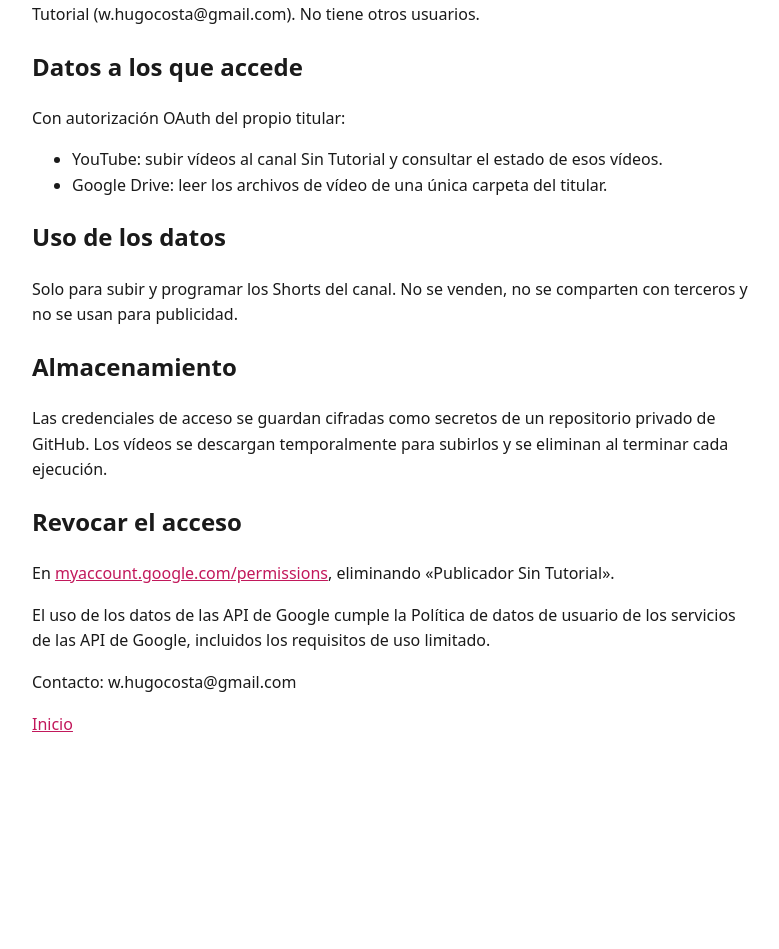
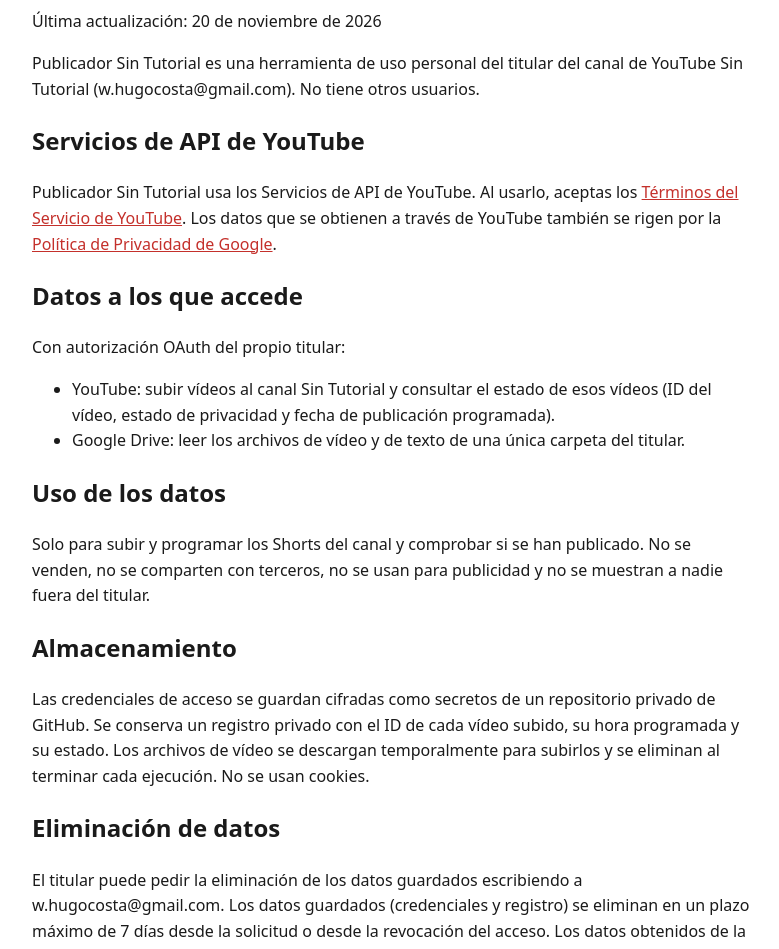
Before and after one commit to whugocosta-code/whugocosta-code.github.io, a plain HTML site: page privacidad.html in a window 1280 px wide. Shown: the part 237-1186 px from the top of the page, without its empty margins (248-1027 px from the left). Before the commit the page ends 1022 px from the top, so only its background shows below. Drawn offline with Linux system fonts and the light colour scheme.

Commit message:
Add files via upload

```diff
--- a/privacidad.html
+++ b/privacidad.html
@@ -1,24 +1,34 @@
 <!doctype html>
 <html lang="es"><head><meta charset="utf-8"><meta name="viewport" content="width=device-width,initial-scale=1">
-<title>Política de privacidad · Publicador Sin Tutorial</title>
-<style>body{font-family:system-ui,sans-serif;max-width:720px;margin:48px auto;padding:0 16px;line-height:1.6;color:#1a1a1a}a{color:#c2185b}</style></head>
+<title>Política de privacidad · Publicador Sin Tutorial</title><style>body{font-family:system-ui,-apple-system,sans-serif;max-width:720px;margin:48px auto;padding:0 16px;line-height:1.6;color:#1a1a1a;background:#fff}a{color:#c4302b}nav{display:flex;gap:16px;flex-wrap:wrap;padding:12px 0;border-bottom:1px solid #ddd;margin-bottom:24px}.yt{display:inline-flex;align-items:center;gap:8px;padding:8px 14px;border:1px solid #ddd;border-radius:8px;font-weight:600}.yt b{color:#c4302b}</style></head>
 <body>
+<nav><a href="index.html">Inicio</a><a href="privacidad.html">Política de privacidad</a><a href="terminos.html">Términos del servicio</a></nav>
 <h1>Política de privacidad de Publicador Sin Tutorial</h1>
-<p>Última actualización: 19 de noviembre de 2026</p>
+<p>Última actualización: 20 de noviembre de 2026</p>
 <p>Publicador Sin Tutorial es una herramienta de uso personal del titular del canal de YouTube Sin Tutorial (w.hugocosta@gmail.com). No tiene otros usuarios.</p>
+
+<h2>Servicios de API de YouTube</h2>
+<p>Publicador Sin Tutorial usa los Servicios de API de YouTube. Al usarlo, aceptas los <a href="https://www.youtube.com/t/terms">Términos del Servicio de YouTube</a>. Los datos que se obtienen a través de YouTube también se rigen por la <a href="https://policies.google.com/privacy">Política de Privacidad de Google</a>.</p>
+
 <h2>Datos a los que accede</h2>
 <p>Con autorización OAuth del propio titular:</p>
 <ul>
-<li>YouTube: subir vídeos al canal Sin Tutorial y consultar el estado de esos vídeos.</li>
-<li>Google Drive: leer los archivos de vídeo de una única carpeta del titular.</li>
+<li>YouTube: subir vídeos al canal Sin Tutorial y consultar el estado de esos vídeos (ID del vídeo, estado de privacidad y fecha de publicación programada).</li>
+<li>Google Drive: leer los archivos de vídeo y de texto de una única carpeta del titular.</li>
 </ul>
+
 <h2>Uso de los datos</h2>
-<p>Solo para subir y programar los Shorts del canal. No se venden, no se comparten con terceros y no se usan para publicidad.</p>
+<p>Solo para subir y programar los Shorts del canal y comprobar si se han publicado. No se venden, no se comparten con terceros, no se usan para publicidad y no se muestran a nadie fuera del titular.</p>
+
 <h2>Almacenamiento</h2>
-<p>Las credenciales de acceso se guardan cifradas como secretos de un repositorio privado de GitHub. Los vídeos se descargan temporalmente para subirlos y se eliminan al terminar cada ejecución.</p>
+<p>Las credenciales de acceso se guardan cifradas como secretos de un repositorio privado de GitHub. Se conserva un registro privado con el ID de cada vídeo subido, su hora programada y su estado. Los archivos de vídeo se descargan temporalmente para subirlos y se eliminan al terminar cada ejecución. No se usan cookies.</p>
+
+<h2>Eliminación de datos</h2>
+<p>El titular puede pedir la eliminación de los datos guardados escribiendo a w.hugocosta@gmail.com. Los datos guardados (credenciales y registro) se eliminan en un plazo máximo de 7 días desde la solicitud o desde la revocación del acceso. Los datos obtenidos de la API de YouTube no se conservan más de 30 días sin actualizarse.</p>
+
 <h2>Revocar el acceso</h2>
-<p>En <a href="https://myaccount.google.com/permissions">myaccount.google.com/permissions</a>, eliminando «Publicador Sin Tutorial».</p>
+<p>Se puede revocar el acceso en cualquier momento desde la página de permisos de seguridad de Google: <a href="https://security.google.com/settings/security/permissions">https://security.google.com/settings/security/permissions</a>, eliminando «Publicador Sin Tutorial».</p>
+
 <p>El uso de los datos de las API de Google cumple la Política de datos de usuario de los servicios de las API de Google, incluidos los requisitos de uso limitado.</p>
 <p>Contacto: w.hugocosta@gmail.com</p>
-<p><a href="index.html">Inicio</a></p>
 </body></html>
```
Also changed, not shown: index.html (+7 -4 lines), terminos.html (added, +17 -0 lines).
